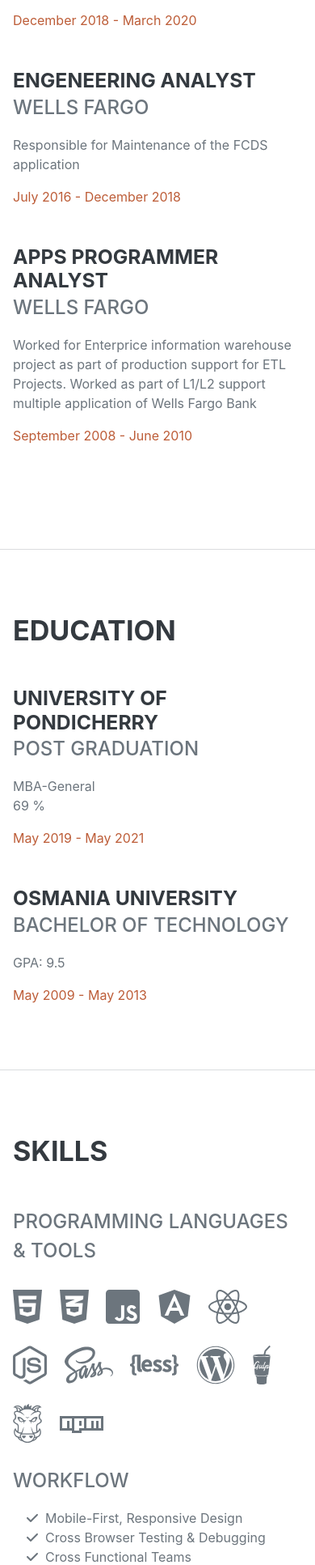
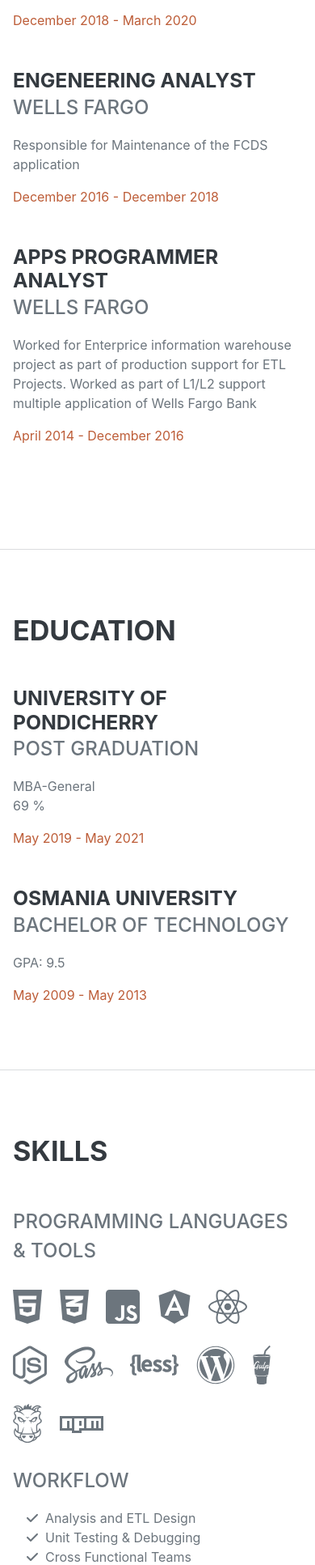
Before and after one commit to AmbikaDhyapa/Resume, a plain HTML site: page index.html in a window 390 px wide. Shown: the part 1469-3402 px from the top of the page at 81% size. Drawn offline with nearby package versions, Linux system fonts and the light colour scheme; a web font is replaced by a local one.

Commit message:
Update index.html

```diff
--- a/index.html
+++ b/index.html
@@ -83,7 +83,7 @@
                             <div class="subheading mb-3">Wells Fargo</div>
                             <p>Responsible for Maintenance of the FCDS application</p>
                         </div>
-                        <div class="flex-shrink-0"><span class="text-primary">July 2016 - December 2018</span></div>
+                        <div class="flex-shrink-0"><span class="text-primary">December 2016 - December 2018</span></div>
                     </div>
                     <div class="d-flex flex-column flex-md-row justify-content-between">
                         <div class="flex-grow-1">
@@ -91,7 +91,7 @@
                             <div class="subheading mb-3"> Wells Fargo</div>
                             <p>Worked for Enterprice information warehouse project as part of production support for ETL Projects. Worked as part of L1/L2 support multiple application of Wells Fargo Bank</p>
                         </div>
-                        <div class="flex-shrink-0"><span class="text-primary">September 2008 - June 2010</span></div>
+                        <div class="flex-shrink-0"><span class="text-primary">April 2014 - December 2016</span></div>
                     </div>
                 </div>
             </section>
@@ -143,11 +143,11 @@
                     <ul class="fa-ul mb-0">
                         <li>
                             <span class="fa-li"><i class="fas fa-check"></i></span>
-                            Mobile-First, Responsive Design
+                            Analysis and ETL Design
                         </li>
                         <li>
                             <span class="fa-li"><i class="fas fa-check"></i></span>
-                            Cross Browser Testing & Debugging
+                            Unit Testing & Debugging
                         </li>
                         <li>
                             <span class="fa-li"><i class="fas fa-check"></i></span>
```
